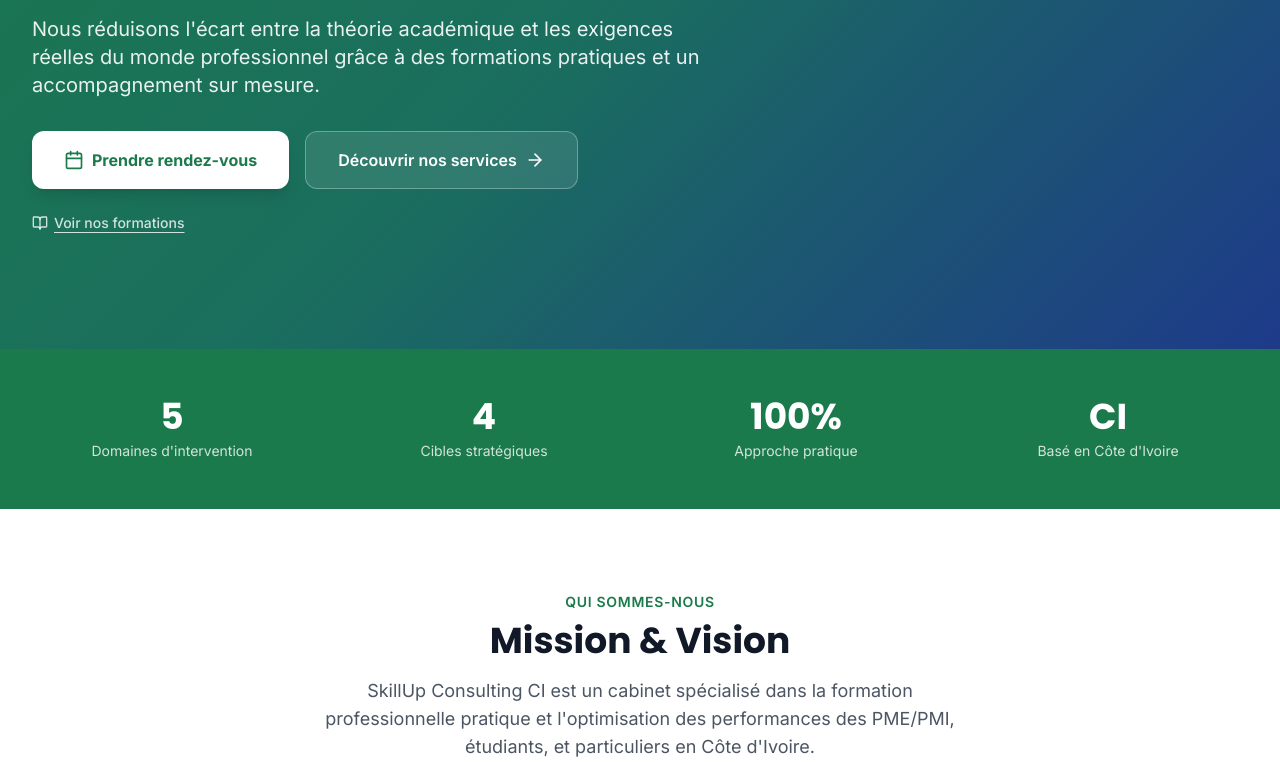
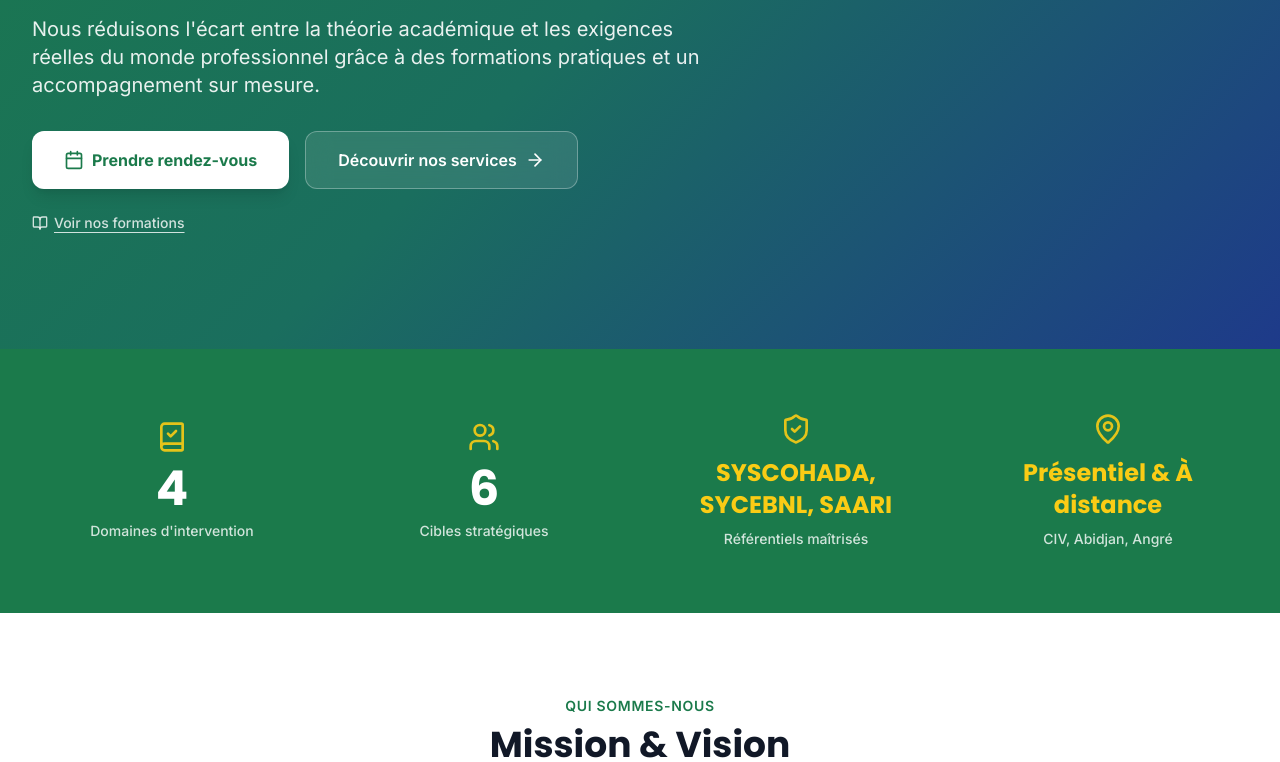
Before and after one commit to esperanceykouassi-bit/proj-esp, a React (Vite) app in the folder frontend/: page / in a window 1280 px wide. Shown: the part 500-1262 px from the top of the page. Built offline with nearby package versions, Linux system fonts and the light colour scheme.

Commit message:
Update stats section: 4 domains, 6 targets, standards mastered and presence modes

```diff
--- a/frontend/src/components/StatsSection.jsx
+++ b/frontend/src/components/StatsSection.jsx
@@ -1,20 +1,59 @@
+import { motion } from 'framer-motion'
+import { BookCheck, Users, ShieldCheck, MapPin } from 'lucide-react'
+
 const stats = [
-  { value: '5', label: "Domaines d'intervention" },
-  { value: '4', label: 'Cibles stratégiques' },
-  { value: '100%', label: 'Approche pratique' },
-  { value: 'CI', label: 'Basé en Côte d\'Ivoire' },
+  {
+    icon: BookCheck,
+    value: '4',
+    label: "Domaines d'intervention",
+  },
+  {
+    icon: Users,
+    value: '6',
+    label: 'Cibles stratégiques',
+  },
+  {
+    icon: ShieldCheck,
+    value: 'SYSCOHADA, SYCEBNL, SAARI',
+    isTextValue: true,
+    label: 'Référentiels maîtrisés',
+  },
+  {
+    icon: MapPin,
+    value: 'Présentiel & À distance',
+    isTextValue: true,
+    label: 'CIV, Abidjan, Angré',
+  },
 ]
 
-export default function StatsSection() {
+export default function Stats() {
   return (
-    <section className="bg-brand-green text-white py-12">
+    <section className="bg-brand-green py-12 text-white">
       <div className="max-w-7xl mx-auto px-4 sm:px-6 lg:px-8">
-        <div className="grid grid-cols-2 md:grid-cols-4 gap-8 text-center">
-          {stats.map((stat) => (
-            <div key={stat.label}>
-              <div className="text-4xl font-bold font-heading mb-1">{stat.value}</div>
-              <div className="text-sm text-white/80">{stat.label}</div>
-            </div>
+        <div className="grid grid-cols-1 md:grid-cols-2 lg:grid-cols-4 gap-8 text-center">
+          {stats.map((stat, index) => (
+            <motion.div
+              key={index}
+              initial={{ opacity: 0, y: 20 }}
+              whileInView={{ opacity: 1, y: 0 }}
+              viewport={{ once: true }}
+              transition={{ duration: 0.5, delay: index * 0.1 }}
+              className="flex flex-col items-center justify-center p-4"
+            >
+              <stat.icon className="w-8 h-8 mb-3 text-yellow-400 opacity-90" />
+
+              <div
+                className={`font-bold font-heading mb-2 leading-tight ${
+                  stat.isTextValue ? 'text-xl sm:text-2xl text-yellow-400' : 'text-4xl sm:text-5xl text-white'
+                }`}
+              >
+                {stat.value}
+              </div>
+
+              <div className="text-sm font-medium text-white/80 max-w-[220px]">
+                {stat.label}
+              </div>
+            </motion.div>
           ))}
         </div>
       </div>
```
